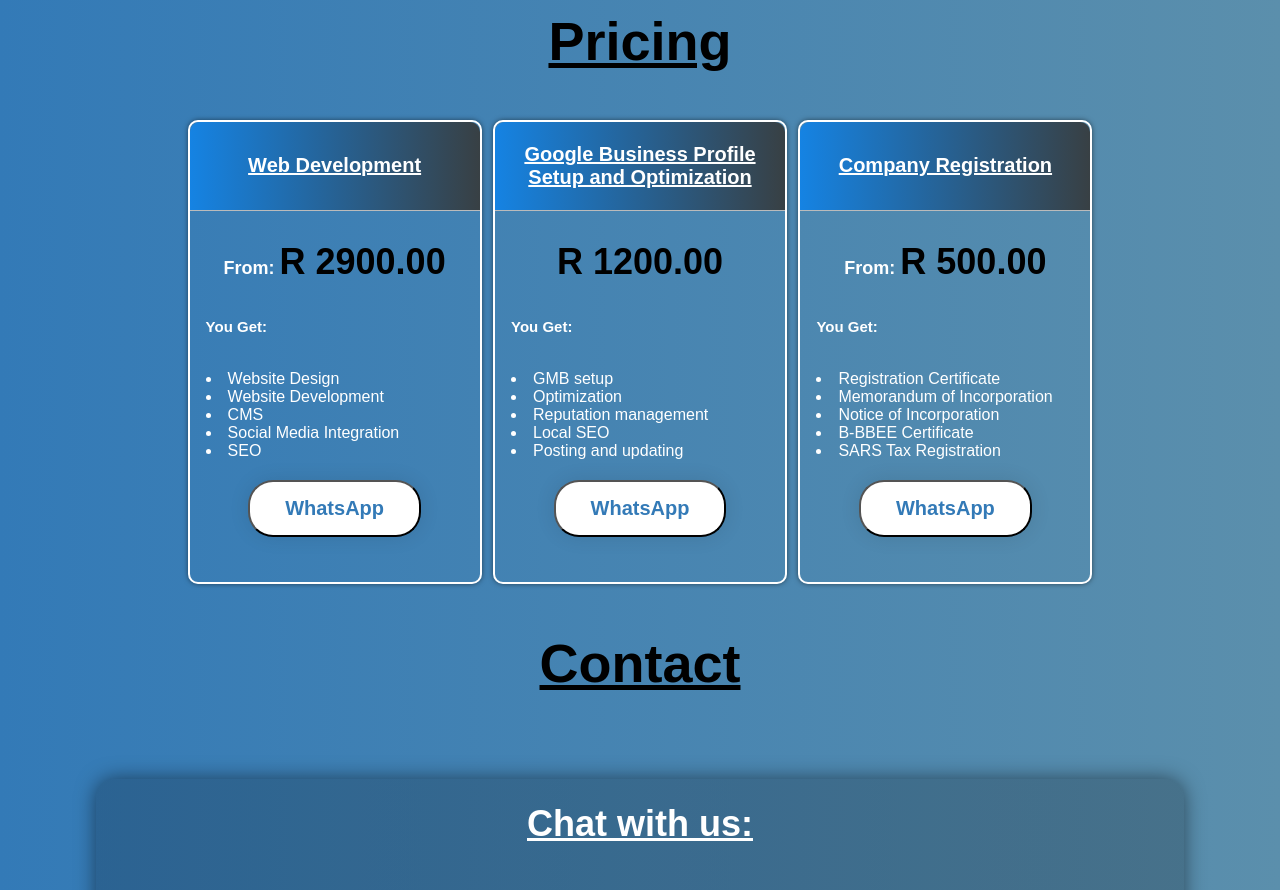
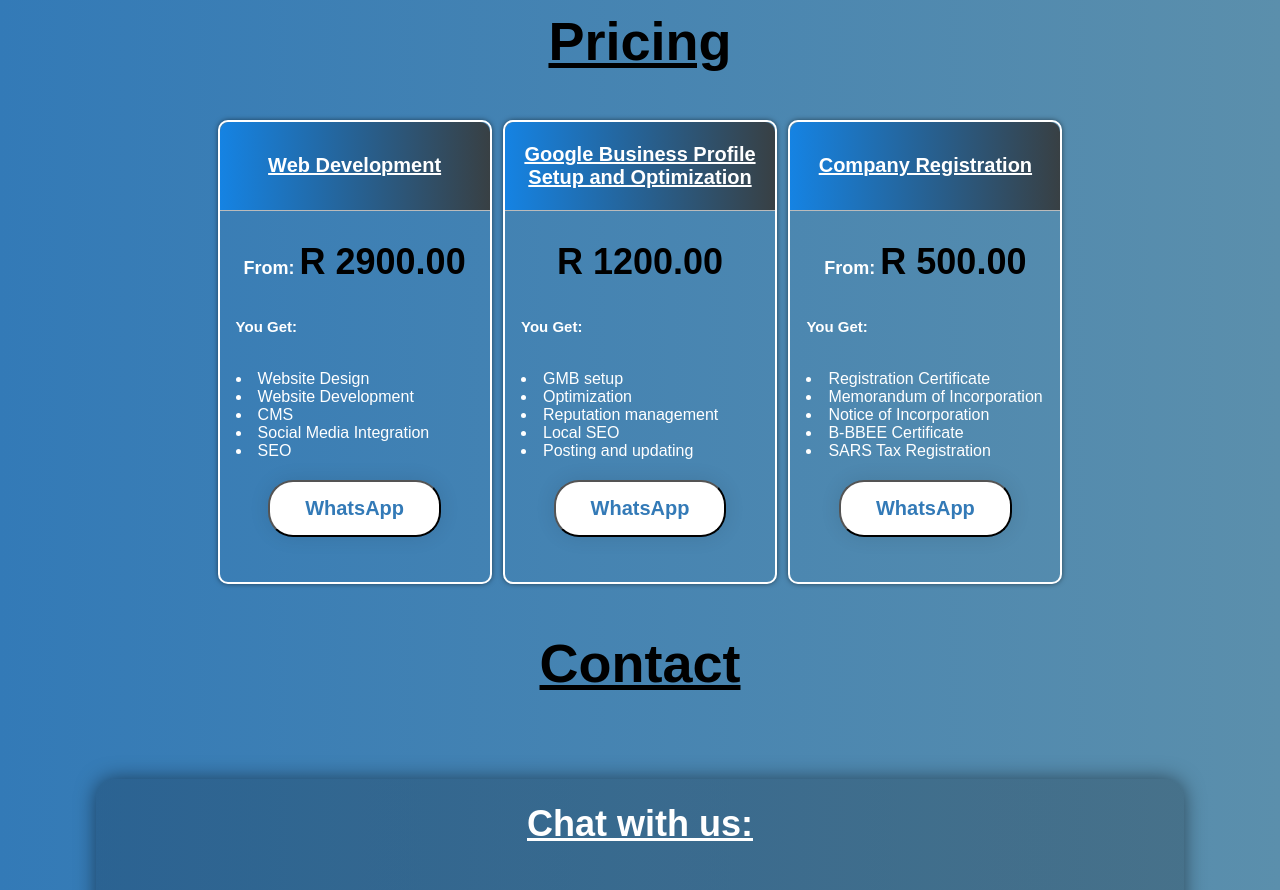
Before and after one commit to Molangoanyane/10webdev, a plain HTML site: page index.html in a window 1280 px wide. Shown: the part 2300-3190 px from the top of the page. Drawn offline with Linux system fonts and the light colour scheme.

Commit message:
Update style.css

```diff
--- a/style.css
+++ b/style.css
@@ -253,8 +253,8 @@ span {
 
 
 .card-container {
-  min-width: 290px;
-  max-width: 290px;
+  min-width: 270px;
+  max-width: 270px;
   min-height: 460px;
   border: 2px solid #fff;
   display: inline-block;
```
